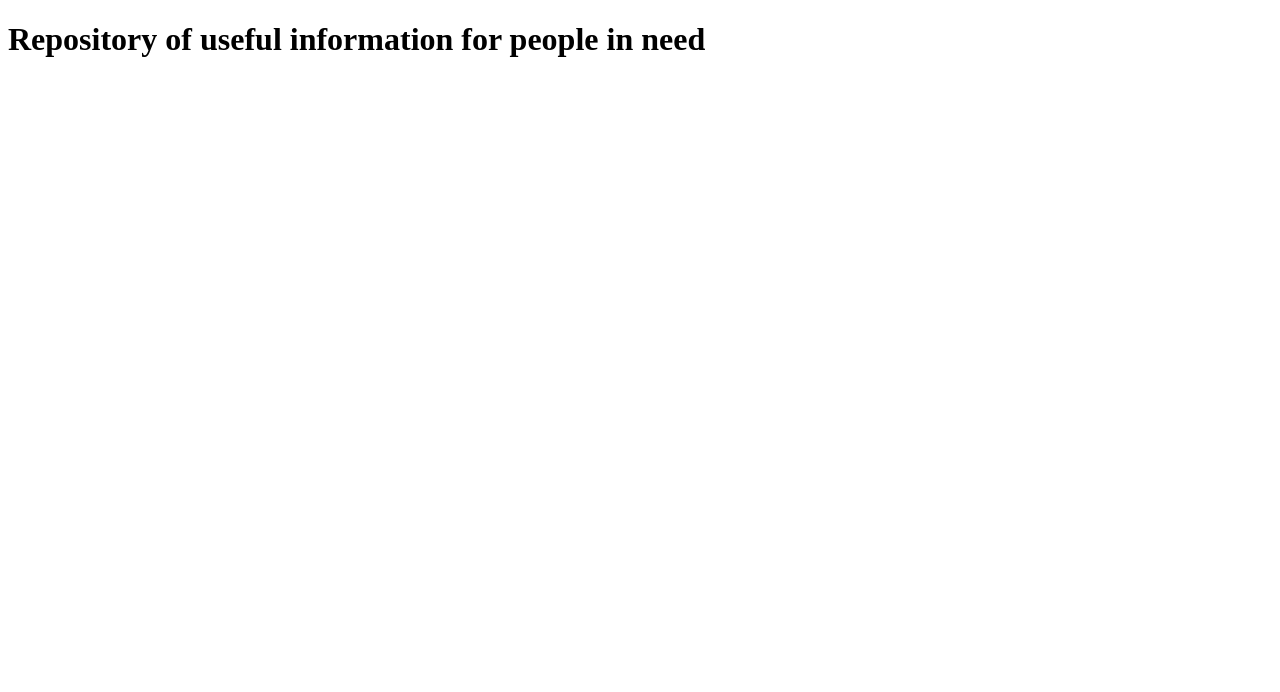
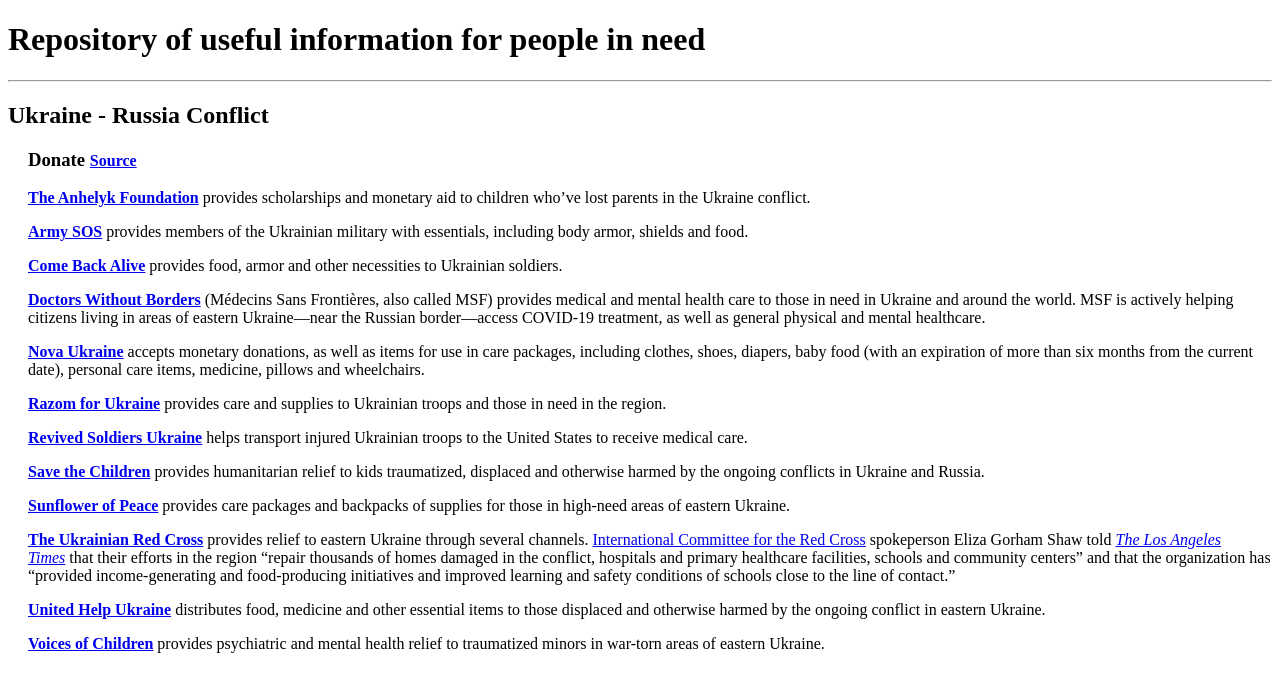
Before and after one commit to help-for-civilians/help-for-civilians.github.io, a plain HTML site: page index.html in a window 1280 px wide. Drawn offline with Linux system fonts and the light colour scheme.

Commit message:
add donation links and source

```diff
--- a/index.html
+++ b/index.html
@@ -1,14 +1,183 @@
 <!DOCTYPE html>
 <html lang="en">
-  <head>
-    <meta charset="UTF-8">
-    <meta name="viewport" content="width=device-width, initial-scale=1.0">
-    <meta http-equiv="X-UA-Compatible" content="ie=edge">
-    <title>Help For Civilians</title>
-    <link rel="stylesheet" href="style.css">
-  </head>
-  <body>
-    <h1> Repository of useful information for people in need </h1>
-	<script src="index.js"></script>
-  </body>
+	<head>
+		<meta charset="UTF-8" />
+		<meta name="viewport" content="width=device-width, initial-scale=1.0" />
+		<meta http-equiv="X-UA-Compatible" content="ie=edge" />
+		<title>Help For Civilians</title>
+		<link rel="stylesheet" href="style.css" />
+	</head>
+	<body>
+		<h1>Repository of useful information for people in need</h1>
+		<hr />
+
+		<h2>Ukraine - Russia Conflict</h2>
+		<div id="donate" class="section">
+			<h3>
+				Donate
+				<a
+					style="font-size: medium"
+					href="https://parade.com/1341269/jessicasager/how-to-help-ukraine/"
+					>Source</a
+				>
+			</h3>
+			<p>
+				<strong
+					><a
+						class="link"
+						href="https://hromada.us/anhelyk/"
+						target="_blank"
+						rel="noopener noreferrer"
+						>The Anhelyk Foundation</a
+					>&nbsp;</strong
+				>provides scholarships and monetary aid to children who’ve lost
+				parents in the Ukraine conflict.
+			</p>
+			<p>
+				<strong
+					><a
+						href="https://armysos.com.ua/en/"
+						target="_blank"
+						rel="noopener noreferrer"
+						>Army SOS</a
+					>&nbsp;</strong
+				>provides members of the Ukrainian military with essentials,
+				including body armor, shields and food.
+			</p>
+			<p>
+				<strong
+					><a
+						href="https://savelife.in.ua/en/donate/"
+						target="_blank"
+						rel="noopener noreferrer"
+						>Come Back Alive</a
+					>&nbsp;</strong
+				>provides food, armor and other necessities to Ukrainian
+				soldiers.
+			</p>
+			<p>
+				<strong
+					><a
+						href="https://www.doctorswithoutborders.org/what-we-do/countries/ukraine"
+						target="_blank"
+						rel="noopener noreferrer"
+						>Doctors Without Borders</a
+					>&nbsp;</strong
+				>(Médecins Sans Frontières, also called MSF) provides medical
+				and mental health care to those in need in Ukraine and around
+				the world. MSF is actively helping citizens living in areas of
+				eastern Ukraine—near the Russian border—access COVID-19
+				treatment, as well as general physical and mental healthcare.
+			</p>
+			<p>
+				<strong
+					><a
+						href="https://novaukraine.org/"
+						target="_blank"
+						rel="noopener noreferrer"
+						>Nova Ukraine</a
+					>&nbsp;</strong
+				>accepts monetary donations, as well as items for use in care
+				packages, including clothes, shoes, diapers, baby food (with an
+				expiration of more than six months from the current date),
+				personal care items, medicine, pillows and wheelchairs.
+			</p>
+			<p>
+				<strong
+					><a
+						href="https://www.facebook.com/RazomForUkraine/"
+						target="_blank"
+						rel="noopener noreferrer"
+						>Razom for Ukraine</a
+					>&nbsp;</strong
+				>provides care and supplies to Ukrainian troops and those in
+				need in the region.
+			</p>
+			<p>
+				<strong
+					><a
+						href="https://www.rsukraine.org/"
+						target="_blank"
+						rel="noopener noreferrer"
+						>Revived Soldiers Ukraine</a
+					>&nbsp;</strong
+				>helps transport injured Ukrainian troops to the United States
+				to receive medical care.
+			</p>
+			<p>
+				<strong
+					><a
+						href="https://www.savethechildren.org.uk/where-we-work/europe/ukraine"
+						target="_blank"
+						rel="noopener noreferrer"
+						>Save the Children</a
+					>&nbsp;</strong
+				>provides humanitarian relief to kids traumatized, displaced and
+				otherwise harmed by the ongoing conflicts in Ukraine and Russia.
+			</p>
+			<p>
+				<strong
+					><a
+						href="https://www.facebook.com/sunflowerofpeace/"
+						target="_blank"
+						rel="noopener noreferrer"
+						>Sunflower of Peace</a
+					>&nbsp;</strong
+				>provides care packages and backpacks of supplies for those in
+				high-need areas of eastern Ukraine.
+			</p>
+			<p>
+				<strong
+					><a
+						href="https://redcross.org.ua/en/donate"
+						target="_blank"
+						rel="noopener noreferrer"
+						>The Ukrainian Red Cross</a
+					>&nbsp;</strong
+				>provides relief to eastern Ukraine through several channels.
+				<a
+					href="https://www.icrc.org/en/where-we-work/europe-central-asia/ukraine"
+					target="_blank"
+					rel="noopener noreferrer"
+					>International Committee for the Red Cross</a
+				>
+				spokeperson Eliza Gorham Shaw told
+				<em
+					><a
+						href="https://www.latimes.com/world-nation/story/2022-02-23/how-to-help-ukraine-three-california-organizations"
+						target="_blank"
+						rel="noopener noreferrer"
+						>The Los Angeles Times</a
+					>&nbsp;</em
+				>that their efforts in the region “repair thousands of homes
+				damaged in the conflict, hospitals and primary healthcare
+				facilities, schools and community centers” and that the
+				organization has “provided income-generating and food-producing
+				initiatives and improved learning and safety conditions of
+				schools close to the line of contact.”
+			</p>
+			<p>
+				<a
+					href="https://unitedhelpukraine.org/"
+					target="_blank"
+					rel="noopener noreferrer"
+					><strong>United Help Ukraine</strong></a
+				>
+				distributes food, medicine and other essential items to those
+				displaced and otherwise harmed by the ongoing conflict in
+				eastern Ukraine.
+			</p>
+			<p>
+				<strong
+					><a
+						href="https://voices.org.ua/en/"
+						target="_blank"
+						rel="noopener noreferrer"
+						>Voices of Children</a
+					>&nbsp;</strong
+				>provides psychiatric and mental health relief to traumatized
+				minors in war-torn areas of eastern Ukraine.
+			</p>
+		</div>
+	</body>
 </html>
--- /dev/null
+++ b/style.css
@@ -0,0 +1,3 @@
+.section{
+	padding-left: 20px;
+}
```
